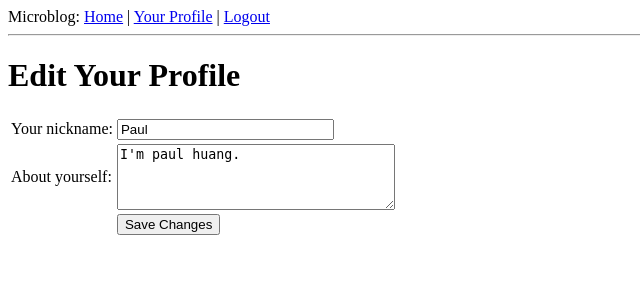
After one commit to paulhzq/learngit, a Flask app: page /edit in a window 1280 px wide. The commit adds this page. Shown: the top 300 px of the page, without its empty margins (0-640 px from the left). Run offline with Flask 2, Linux system fonts and the light colour scheme; a user stored in the database is signed in; data comes from the database, SQL or seed files in the repository; both versions use the stored data as it was after the commit.

Commit message:
finish user profile page and avatars

```diff
--- a/app/forms.py
+++ b/app/forms.py
@@ -1,7 +1,12 @@
 from flask.ext.wtf import Form
-from wtforms import StringField, BooleanField
-from wtforms.validators import DataRequired
+from wtforms import StringField, BooleanField, TextAreaField
+from wtforms.validators import DataRequired, Length
 
 class LoginForm(Form):
     openid = StringField('openid', validators=[DataRequired()])
     remember_me = BooleanField('remember_me', default=False)
+
+
+class EditForm(Form):
+    nickname = StringField('nickname', validators=[DataRequired()])
+    about_me = TextAreaField('about_me', validators=[Length(min=0, max=140)])
--- a/app/models.py
+++ b/app/models.py
@@ -1,10 +1,13 @@
 from app import db
+from hashlib import md5
 
 class User(db.Model):
     id = db.Column(db.Integer, primary_key=True)
     nickname = db.Column(db.String(64), index=True, unique=True)
     email = db.Column(db.String(120), index=True, unique=True)
     posts = db.relationship('Post', backref='author', lazy='dynamic')
+    about_me = db.Column(db.String(140))
+    last_seen = db.Column(db.DateTime)
 
     @property
     def is_authenticated(self):
@@ -26,6 +29,9 @@ class User(db.Model):
     def __repr__(self):
         return '<User %r>' % (self.nickname)
 
+    def avatar(self,size):
+        return 'http://www.gravatar.com/avatar/%s?d=mm&s=%d' % (md5(self.email.encode('utf-8')).hexdigest(), size)
+
 class Post(db.Model):
     id = db.Column(db.Integer, primary_key = True)
     body = db.Column(db.String(140))
--- a/app/templates/base.html
+++ b/app/templates/base.html
@@ -10,6 +10,7 @@
     <div>Microblog:
         <a href="{{ url_for('index') }}">Home</a>
         {% if g.user.is_authenticated %}
+        | <a href="{{ url_for('user', nickname = g.user.nickname) }}">Your Profile</a>
         | <a href="{{ url_for('logout') }}">Logout</a>
         {% endif %}
     </div>
--- /dev/null
+++ b/app/templates/edit.html
@@ -0,0 +1,23 @@
+<!-- extend base layout -->
+{% extends "base.html" %}
+
+{% block content %}
+<h1>Edit Your Profile</h1>
+<form action="" method="post" name="edit">
+    {{form.hidden_tag()}}
+    <table>
+        <tr>
+            <td>Your nickname:</td>
+            <td>{{form.nickname(size = 24)}}</td>
+        </tr>
+        <tr>
+            <td>About yourself:</td>
+            <td>{{form.about_me(cols = 32, rows = 4)}}</td>
+        </tr>
+        <tr>
+            <td></td>
+            <td><input type="submit" value="Save Changes"></td>
+        </tr>
+    </table>
+</form>
+{% endblock %}
--- /dev/null
+++ b/app/templates/post.html
@@ -0,0 +1,5 @@
+<table>
+    <tr valign="top">
+        <td><img src="{{post.author.avatar(50)}}"></td><td><i>{{post.author.nickname}} says:</i><br>{{post.body}}</td>
+    </tr>
+</table>
--- a/app/views.py
+++ b/app/views.py
@@ -1,9 +1,9 @@
 from flask import render_template, flash, redirect, session, url_for, request, g
 from flask.ext.login import login_user, logout_user, current_user, login_required
 from app import app, db, lm, oid
-from .forms import LoginForm
+from .forms import LoginForm, EditForm
 from .models import User
-
+from datetime import datetime
 
 @lm.user_loader
 def load_user(id):
@@ -12,6 +12,10 @@ def load_user(id):
 @app.before_request
 def before_request():
     g.user = current_user
+    if g.user.is_authenticated:
+        g.user.last_seen = datetime.utcnow()
+        db.session.add(g.user)
+        db.session.commit()
 
 @app.route('/')
 @app.route('/index')
@@ -47,6 +51,23 @@ def login():
                            providers=app.config['OPENID_PROVIDERS'])
 
 
+@app.route('/edit', methods=['GET', 'POST'])
+@login_required
+def edit():
+    form = EditForm()
+    if form.validate_on_submit():
+        g.user.nickname = form.nickname.data
+        g.user.about_me = form.about_me.data
+        db.session.add(g.user)
+        db.session.commit()
+        flash('Your changes have been saved.')
+        return redirect(url_for('edit'))
+    else:
+        form.nickname.data = g.user.nickname
+        form.about_me.data = g.user.about_me
+    return render_template('edit.html', form=form)
+
+
 @oid.after_login
 def after_login(resp):
     if resp.email is None or resp.email == "":
@@ -73,3 +94,18 @@ def after_login(resp):
 def logout():
     logout_user()
     return redirect(url_for('index'))
+
+@app.route('/user/<nickname>')
+@login_required
+def user(nickname):
+    user = User.query.filter_by(nickname = nickname).first()
+    if user == None:
+        flash('User ' + nickname + ' not found.')
+        return redirect(url_for('index'))
+    posts = [
+        { 'author': user, 'body': 'Test post #1' },
+        { 'author': user, 'body': 'Test post #2' }
+    ]
+    return render_template('user.html',
+        user = user,
+        posts = posts)
```
Also changed, not shown: app/templates/user.html (added, +18 -0 lines), db_repository/versions/003_migration.py (added, +31 -0 lines), app.db.
